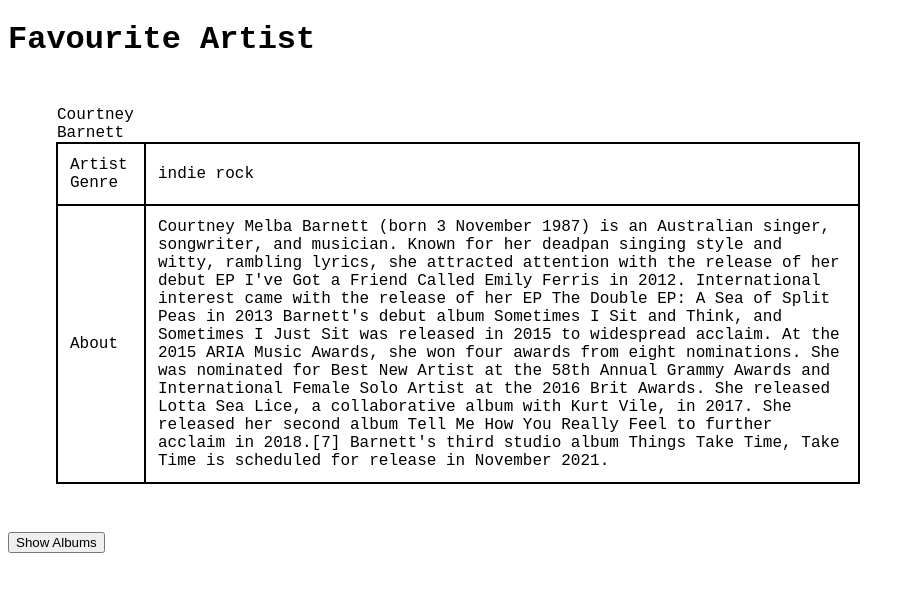
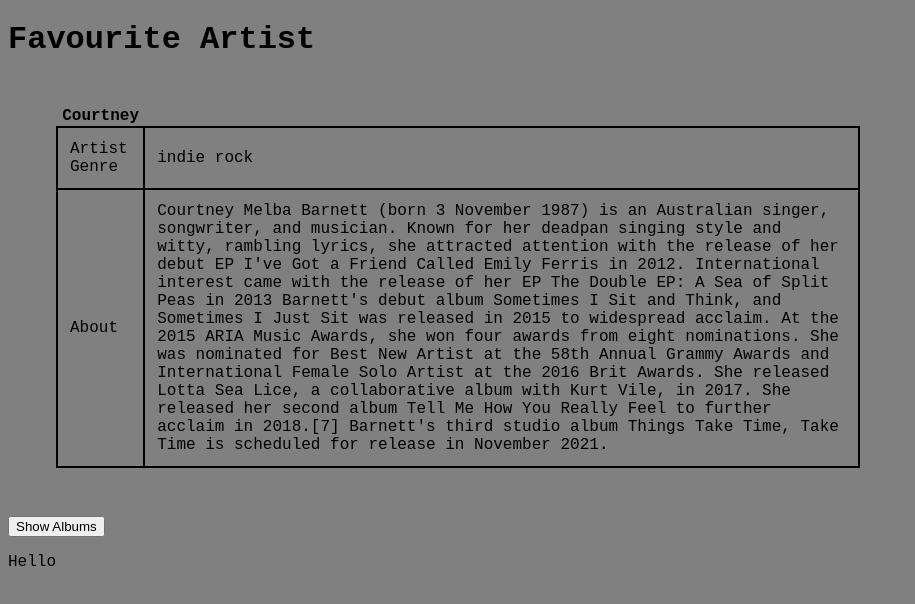
Before and after one commit to mariuszlas/Music-App, a React app: page / in a window 1280 px wide. Shown: the top 604 px of the page, without its empty margins (0-915 px from the left). Built offline with nearby package versions, Linux system fonts and the light colour scheme.

Commit message:
Added timer and useEffect

```diff
--- a/package.json
+++ b/package.json
@@ -27,6 +27,7 @@
   "homepage": "https://github.com/mariuszlas/Music-App#readme",
   "devDependencies": {
     "@babel/plugin-proposal-class-properties": "^7.12.1",
+    "@babel/plugin-transform-runtime": "^7.13.15",
     "@testing-library/jest-dom": "^5.14.1",
     "@testing-library/react": "^12.0.0",
     "@testing-library/user-event": "^13.2.1",
--- a/src/App.js
+++ b/src/App.js
@@ -10,4 +10,4 @@
     );
   }
 
-  export default App;
+export default App;
--- a/src/components/Intro.js
+++ /dev/null
@@ -1,20 +0,0 @@
-import React from 'react';
-import List from './List'
-
-const ArtistInfo = () => {
-
-    return (
-        <table id="intro-table">
-            <thead>Courtney Barnett</thead>
-            <tr><td>Artist Genre</td><td>indie rock</td></tr>
-            <tr><td>About</td><td>Courtney Melba Barnett (born 3 November 1987) is an Australian singer, songwriter, and musician.
-    Known for her deadpan singing style and witty, rambling lyrics, she attracted attention with the release of her debut EP I've Got a Friend Called Emily
-     Ferris in 2012. International interest came with the release of her EP The Double EP: A Sea of Split Peas in 2013
-    Barnett's debut album Sometimes I Sit and Think, and Sometimes I Just Sit was released in 2015 to widespread acclaim.
-    At the 2015 ARIA Music Awards, she won four awards from eight nominations. She was nominated for Best New Artist at the 58th Annual Grammy Awards and International Female Solo Artist at the 2016 Brit Awards. She released Lotta Sea Lice, a collaborative album with Kurt Vile, in 2017. She released her second album Tell Me How You Really Feel to further acclaim in 2018.[7] Barnett's third studio album Things Take Time, Take Time is scheduled for release in November 2021.</td></tr>
-        </table>
-    );
-
-};
-
-export default ArtistInfo;
--- a/src/components/Intro/index.js
+++ b/src/components/Intro/index.js
@@ -23,6 +23,7 @@
             </tr>
             </tbody>
         </table>
+        </>
     );
 
 };
--- /dev/null
+++ b/src/components/Lyrics/index.js
@@ -0,0 +1,51 @@
+import React, { useEffect } from 'react';
+import { useState } from 'react';
+
+const Lyrics = () => {
+
+    const [ lyrics, setLyrics ] = useState();
+    const [ colors, setColor ] = useState(128);
+
+    useEffect((lyrics) => {
+        async function getLyrics() {
+            const options = {
+                headers: {"Content-Length":0,
+                        "Access-Control-Allow-Origin": "*",
+                        "Content-Type": "text/html; charset=iso-8859-1"}
+            };
+
+            // const options = {
+	        //     "method": "GET",
+	        //     "headers": {
+		    //         "x-rapidapi-host": "wordsapiv1.p.rapidapi.com",
+		    //         "x-rapidapi-key": "undefined"
+	        //     }
+            // }
+
+            // let data = await fetch("https://api.lyrics.ovh/v1/Coldplay/Adventure of a Lifetime", options)
+            // setLyrics(data)
+            // let res = await data.json()
+            // console.log(res);
+        }
+        getLyrics();
+        console.log('timer executed');
+
+        const countdown = () => {
+            setColor(t => t + 100);
+            console.log(colors);
+            document.querySelector('body').style.background = `rgb(${colors}, ${colors}, ${colors})`;
+            console.log('one second passed');
+        };
+
+        // const print = () => console.log('timer executed');
+        /* Creating an interval that calls the countdown function every 1 second (1000ms)*/
+        const int = setInterval(countdown, 1000);
+
+    }, [])
+
+    return (
+        <p>Hello</p>
+    )
+}
+
+export default Lyrics;
--- /dev/null
+++ b/src/components/Timer/index.js
@@ -0,0 +1,21 @@
+import React, { useState, useEffect } from 'react';
+
+const Timer = () => {
+    const [ timer, setTimer ] = useState(4)
+
+    useEffect(() => {
+        console.log('timer executed');
+        console.log(timer);
+        const countdown = () => setTimer(t => t - 1);
+
+        // const print = () => console.log('timer executed');
+        /* Creating an interval that calls the countdown function every 1 second (1000ms)*/
+        const int = setInterval(countdown, 1000);
+        /* Return the function you want trigger on clean up.
+        In this case, I need to clear the interval */
+        // return () => clearInterval(int);
+
+    }, []);
+}
+
+export default Timer;
--- a/src/components/index.js
+++ b/src/components/index.js
@@ -1,2 +1,4 @@
 export { default as Intro } from './Intro';
 export { default as List } from './List';
+export { default as Lyrics } from './Lyrics';
+export { default as Timer } from './Timer';
--- a/src/pages/Artist/index.js
+++ b/src/pages/Artist/index.js
@@ -1,5 +1,5 @@
 import React from 'react'
-import { List, Intro } from '../../components';
+import { List, Intro, Lyrics, Timer } from '../../components';
 import { useState } from 'react';
 
 const Artist = () => {
@@ -33,7 +33,8 @@
       <main>
         <h1>Favourite Artist</h1>
         < Intro />
-        < List albums={albums} showAlbums={showAlbums}/>
+        < List albums={albums}/>
+        < Lyrics />
       </main>
     );
   }
```
Also changed, not shown: .babelrc.
